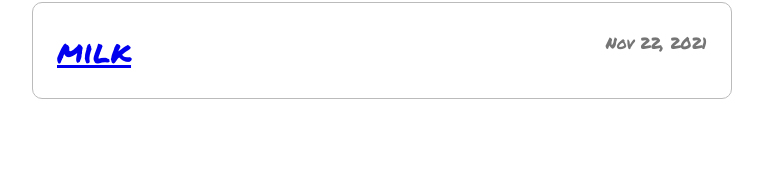
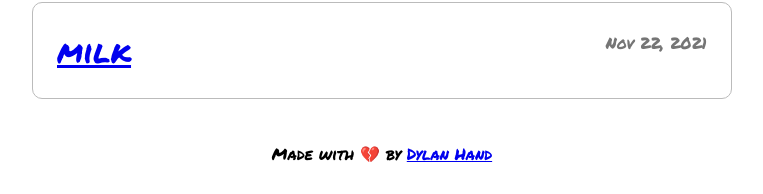
Before and after one commit to dylanhand/dylan.wtf, a Jekyll site: the page built from index.markdown, in a window 1280 px wide. Shown: the part 2113-2307 px from the top of the page, without its empty margins (258-1021 px from the left). Built offline with Jekyll 4.4.1, drawn with Linux system fonts in a browser that asks for light colours; before the commit the page ends 2239 px from its top, so only the background shows below that.

Commit message:
Add some heartbreak

```diff
--- a/_includes/footer.html
+++ b/_includes/footer.html
@@ -0,0 +1,3 @@
+<div class="footer">
+    Made with 💔 by <a href="https://dylanhand.com">Dylan Hand</a>
+</div>
--- a/_sass/home.scss
+++ b/_sass/home.scss
@@ -60,3 +60,9 @@
         // background-color: #eee;
     }
 }
+
+.footer {
+    text-align: center;
+    padding-top: 1rem;
+    padding-bottom: 2rem;
+}
```
